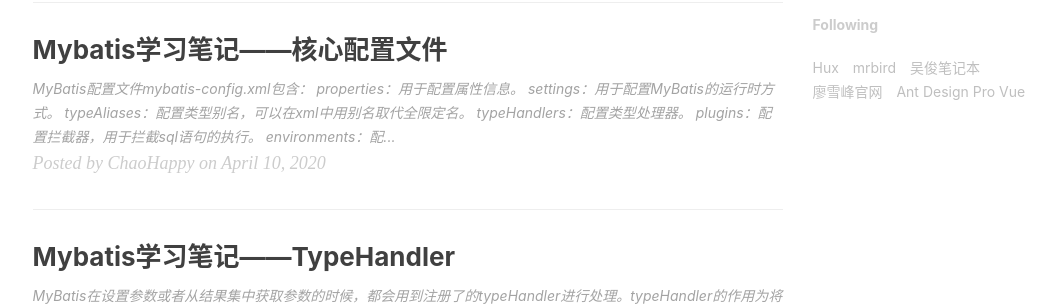
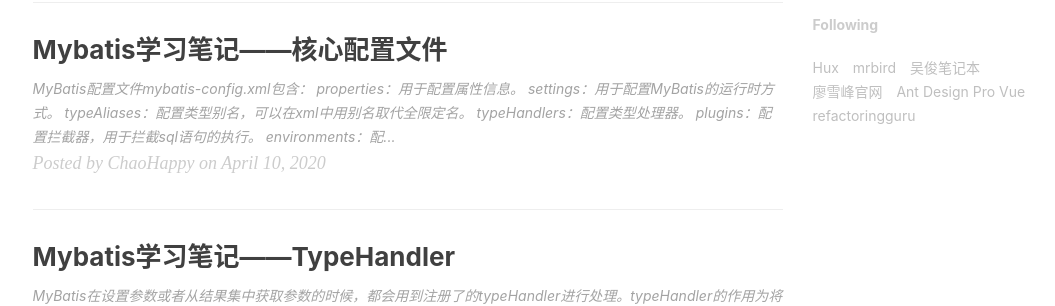
Before and after one commit to ChaoHappy/ChaoHappy.github.io, a Jekyll site: the page built from index.html, in a window 1280 px wide and 900 px high, scrolled down 966 px. Shown: the part 153-459 px from the top of the window, without its empty margins (135-1190 px from the left). Built offline with Jekyll 4.4.1, drawn with Linux system fonts in a browser that asks for light colours; nearby versions of some CDN libraries; the list of posts is cut into pages by our own code; comment, search, counter and statistics services are not loaded.

Commit message:
Update _config.yml

```diff
--- a/_config.yml
+++ b/_config.yml
@@ -128,5 +128,8 @@ friends: [
     },{
         title: "Ant Design Pro Vue",
         href: "https://pro.loacg.com/"
+    },{
+        title: "refactoringguru",
+        href: "https://refactoringguru.cn/"
     }
 ]
```
